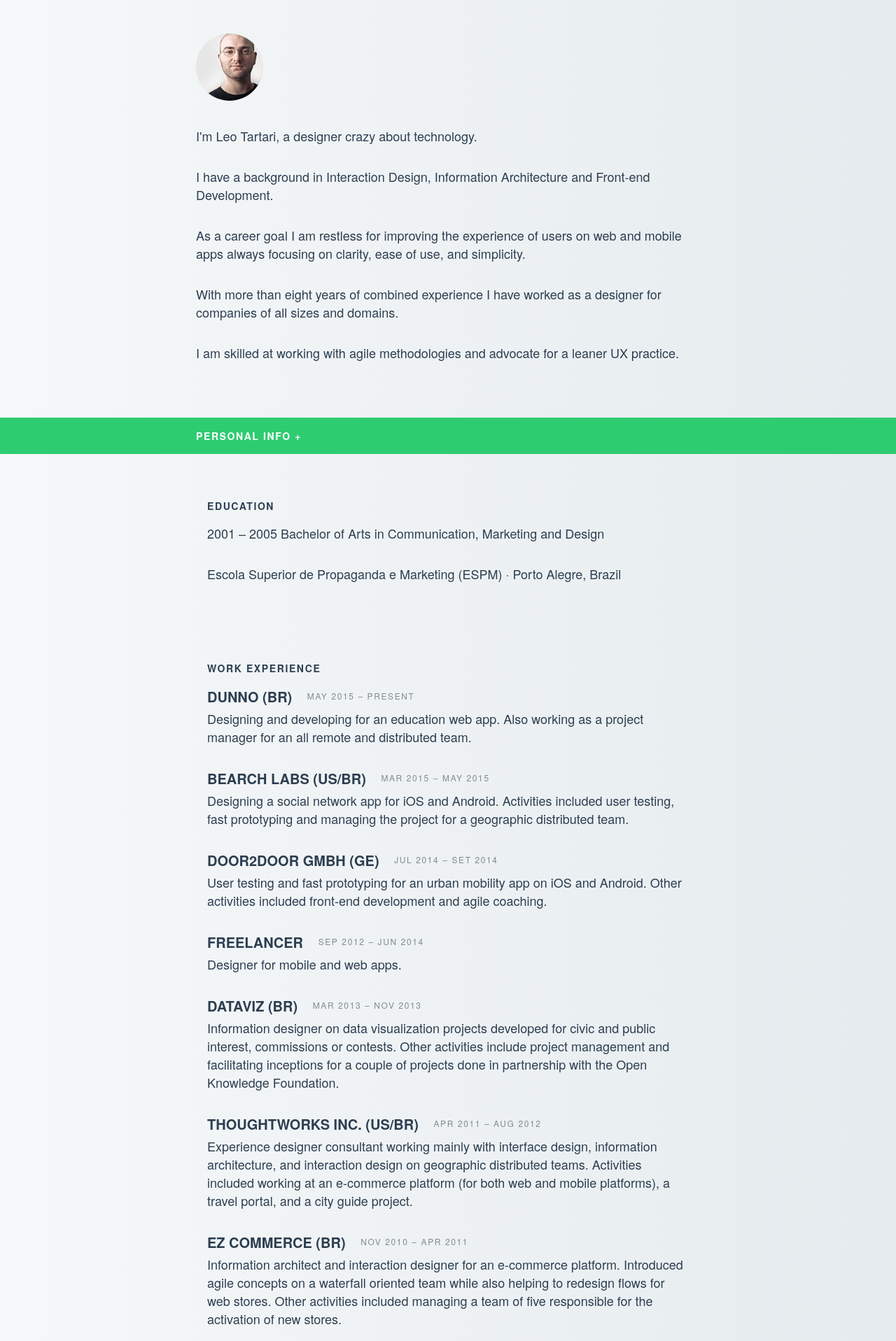
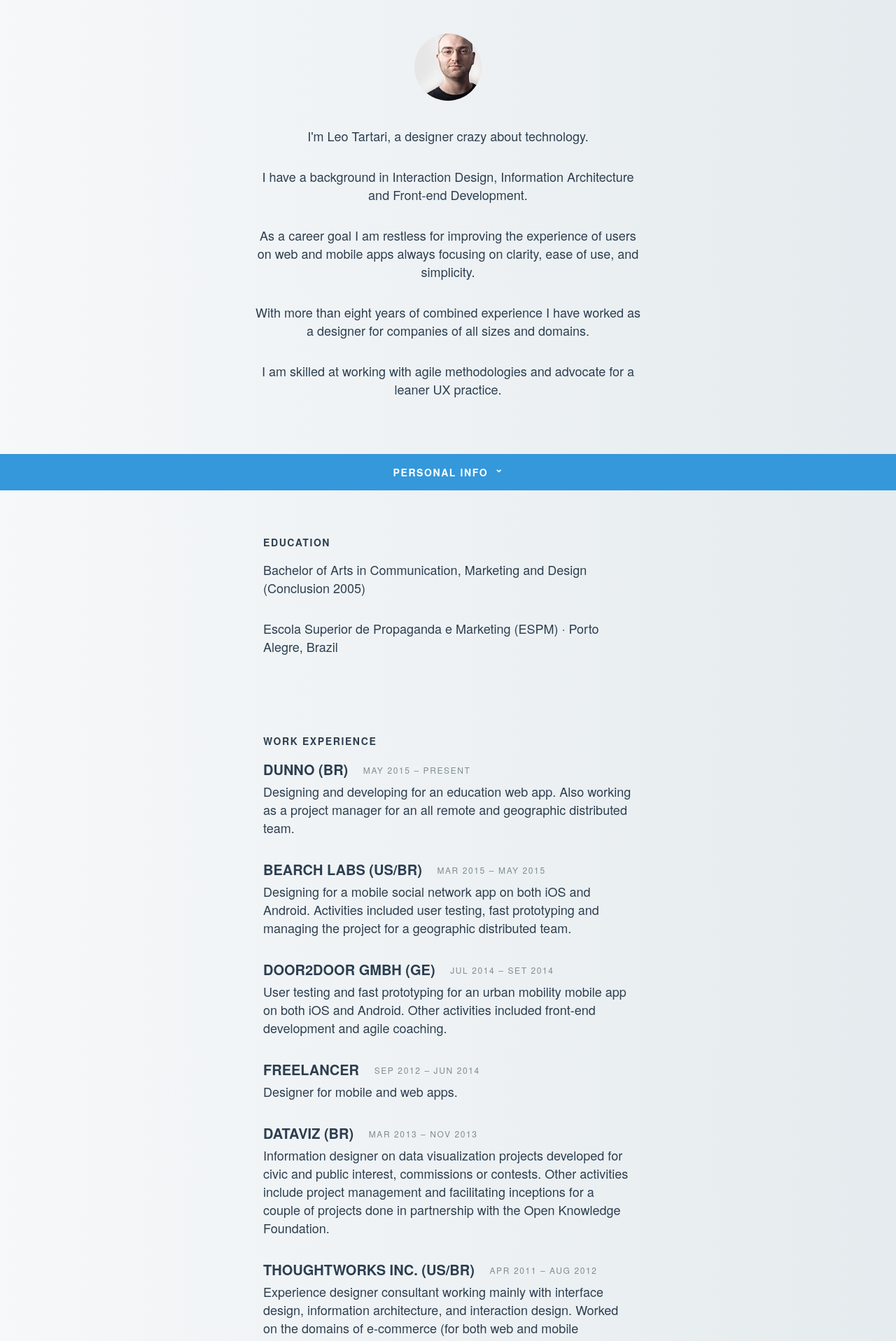
Before and after one commit to ltartari/ltartari.github.com, a Jekyll site: the page built from index.html, in a window 1280 px wide. Shown: the top 1917 px of the page at 70% size. Built offline with Jekyll 4.4.1, drawn with Linux system fonts in a browser that asks for light colours; nearby versions of some CDN libraries; some of the changed text lies outside the part shown.

Commit message:
Copy updates

```diff
--- a/_data/jobs.yml
+++ b/_data/jobs.yml
@@ -2,15 +2,15 @@
 -
   title: "DUNNO (BR)"
   period: "MAY 2015 – PRESENT"
-  description: "Designing and developing for an education web app. Also working as a project manager for an all remote and distributed team."
+  description: "Designing and developing for an education web app. Also working as a project manager for an all remote and geographic distributed team."
 -
   title: "BEARCH LABS (US/BR)"
   period: "MAR 2015 – MAY 2015"
-  description: "Designing a social network app for iOS and Android. Activities included user testing, fast prototyping and managing the project for a geographic distributed team."
+  description: "Designing for a mobile social network app on both iOS and Android. Activities included user testing, fast prototyping and managing the project for a geographic distributed team."
 -
   title: "DOOR2DOOR GMBH (GE)"
   period: "JUL 2014 – SET 2014"
-  description: "User testing and fast prototyping for an urban mobility app on iOS and Android. Other activities included front-end development and agile coaching."
+  description: "User testing and fast prototyping for an urban mobility mobile app on both iOS and Android. Other activities included front-end development and agile coaching."
 -
   title: "FREELANCER"
   period: "SEP 2012 – JUN 2014"
@@ -22,7 +22,7 @@
 -
   title: "THOUGHTWORKS INC. (US/BR)"
   period: "APR 2011 – AUG 2012"
-  description: "Experience designer consultant working mainly with interface design, information architecture, and interaction design on geographic distributed teams. Activities included working at an e-commerce platform (for both web and mobile platforms), a travel portal, and a city guide project."
+  description: "Experience designer consultant working mainly with interface design, information architecture, and interaction design. Worked on the domains of e-commerce (for both web and mobile platforms) and travel."
 -
   title: "EZ COMMERCE (BR)"
   period: "NOV 2010 – APR 2011"
--- a/_layouts/default.html
+++ b/_layouts/default.html
@@ -9,6 +9,7 @@
     <link rel="apple-touch-icon" href="apple-touch-icon.png">
     <link rel="stylesheet" href="/css/normalize.css">
     <link rel="stylesheet" href="/css/main.css">
+    <link rel="shortcut icon" href="/favicon.ico">
     <script src="/js/vendor/modernizr-2.8.3.min.js"></script>
   </head>
   <body>
--- a/css/main.scss
+++ b/css/main.scss
@@ -49,6 +49,16 @@ a {
   }
 }
 
+ul {
+  list-style: none;
+  margin: 0;
+  padding: 0;
+}
+
+li {
+  margin-bottom: 1rem;
+}
+
 .leotartari {
   border-radius: 50%;
   width: 6rem;
@@ -60,7 +70,7 @@ img {
 
 .content {
   margin: 0 auto;
-  max-width: 45rem;
+  max-width: 35rem;
   padding: 1rem;
 }
 
@@ -68,11 +78,19 @@ aside {
   display: flex;
   align-items: center;
   justify-content: center;
+
+  section {
+    li {
+      font-size: .875rem;
+      margin-bottom: 1.5rem;
+    }
+  }
 }
 
 section {
   &.introduction {
     padding: 3rem 0;
+    text-align: center;
 
     img {
       margin: 0 0 2rem;
@@ -80,26 +98,53 @@ section {
   }
 
   &.personal-info {
-    background-color: $green;
-    color: $white;
-    padding: 1rem 0;
+    background-color: $blue;
+    color: $dark;
+    text-align: center;
 
-    .content {
-      padding: 0;
+    a {
+      display: block;
+      color: $white;
     }
 
-    a {
-      color: $white;
+    b {
+      text-transform: uppercase;
+      font-size: .75rem;
     }
 
     h1 {
       margin: 0;
+
+      a {
+        padding: 1rem 0;
+
+        &.closed {
+          &:after {
+            transform: rotate(180deg);
+            vertical-align: .25rem;
+          }
+        }
+
+        &:after {
+          content: '⌃';
+          display: inline-block;
+          line-height: 0;
+          margin-left: .5rem;
+          vertical-align: -.15rem;
+          vertical-align: sub;
+        }
+
+        &:hover {
+          background: rgba($white, .15);
+          text-decoration: none;
+        }
+      }
     }
 
     ul {
       list-style: none;
-      margin: 1rem 0 0;
-      padding: 0;
+      margin: 0;
+      padding: 1rem 0;
     }
 
     li {
@@ -126,7 +171,7 @@ section {
       letter-spacing: .1rem;
       margin-left: 1rem;
       text-transform: uppercase;
-      vertical-align: .25rem;
+      vertical-align: .15rem;
     }
   }
 
@@ -134,10 +179,18 @@ section {
     margin: 0 0 2rem;
     max-width: 45rem;
   }
+
+  &.skills {
+    text-align: center;
+  }
 }
 
 .projects {
   text-align: center;
+
+  img {
+    max-height: 50vh;
+  }
 
   h1 {
     background-color: $dark;
@@ -160,8 +213,7 @@ section {
     justify-content: center;
     height: 100vh;
     overflow: hidden;
-    padding: 4rem 2rem;
-    font-size: .875rem;
+    padding: 1rem;
   }
 
   .springboarder {
@@ -205,15 +257,5 @@ section {
         margin-left: 0;
       }
     }
-
-    ul {
-      list-style: none;
-      margin: 0;
-      padding: 0;
-
-      li {
-        margin-bottom: 1rem;
-      }
-    }
   }
 }
--- a/index.html
+++ b/index.html
@@ -11,23 +12,23 @@ title: 'Leo Tartari · Designer'
   </section>
 
   <section class="personal-info">
-    <div class="content">
-      <h1><a class="toggle-personal-info" href="#">Personal info <span>+</span></a></h1>
+    <h1>
+      <a class="toggle-personal-info closed" href="#">Personal info</a>
+    </h1>
     <ul class="personal-info-list" hidden>
       {% for info in site.data.personal %}
         <li>
-            <b>{{info.term}}</b>
+          <b>{{info.title}}</b>
           <br>
           {{info.description}}
         </li>
       {% endfor %}
     </ul>
-    </div>
   </section>
 
   <section class="education content">
     <h1>Education</h1>
-    <p>2001 – 2005 Bachelor of Arts in Communication, Marketing and Design</p>
+    <p>Bachelor of Arts in Communication, Marketing and Design (Conclusion 2005)</p>
     <p>Escola Superior de Propaganda e Marketing (ESPM) · Porto Alegre, Brazil</p>
   </section>
 
--- a/js/main.js
+++ b/js/main.js
@@ -1,12 +1,7 @@
 $(function(){
   $('.toggle-personal-info').on('click', function(e) {
-    var currentIcon = $(this).find('span');
-    var currentState = currentIcon.text();
-
     e.preventDefault();
-    $(this).find('span').text(
-      currentState == "+" ? "-" : "+"
-    );
+    $(this).toggleClass('closed');
     $('.personal-info-list').slideToggle();
   });
 });
```
Also changed, not shown: other parts of index.html (+1 -0 lines), _data/personal.yml (+7 -4 lines), 3 other files. Lines whose indentation alone changed are shown as unchanged.
